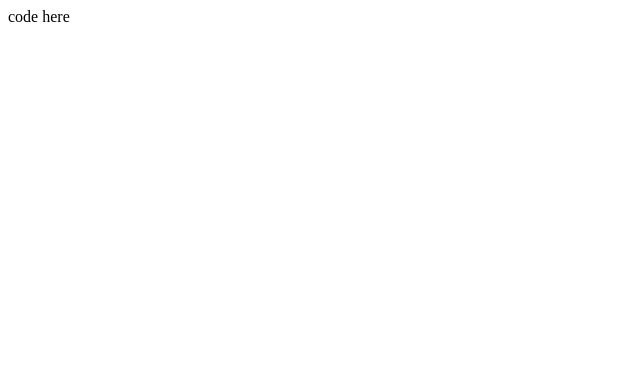
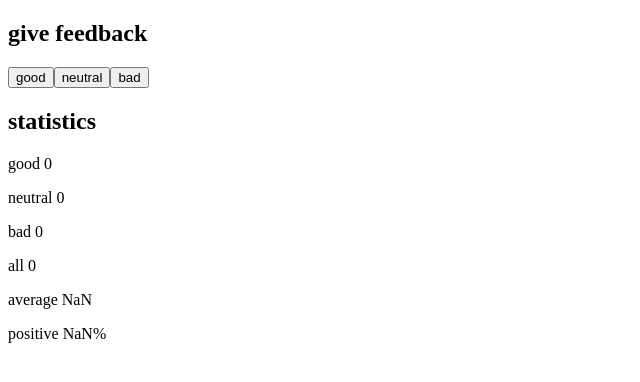
Before and after one commit to Nikols-Venegas/Laboratorio4-ReactHooks, a React (Create React App) app in the folder votaciones/: page / in a window 1280 px wide. Shown: the top 382 px of the page, without its empty margins (0-640 px from the left). Built offline with nearby package versions, Linux system fonts and the light colour scheme.

Commit message:
2. Amplifique estadisticas - VOTACIONES

```diff
--- a/votaciones/src/index.js
+++ b/votaciones/src/index.js
@@ -7,13 +7,45 @@
   const [neutral, setNeutral] = useState(0)
   const [bad, setBad] = useState(0)
 
+  const [average, setAverage] = useState(0)
+
+
+  const clicgood = () => {
+    setGood(good+1)
+    setAverage(average+1)
+  }
+
+  const clicneutral = () => {
+    setNeutral(neutral+1)
+    setAverage(average+0)
+  }
+
+  const clicbad = () => {
+    setBad(bad+1)
+    setAverage(average-1)
+  }
+
+
+
   return (
     <div>
-      code here
+      <div>
+        <h2>give feedback</h2>
+        <button onClick={clicgood}>good</button>
+        <button onClick={clicneutral}>neutral</button>
+        <button onClick={clicbad}>bad</button>
+      </div>
+      <div>
+        <h2>statistics</h2>
+        <p>good {good}</p>
+        <p>neutral {neutral}</p>
+        <p>bad {bad}</p>
+        <p>all {good+neutral+bad}</p>
+        <p>average {average/(good+neutral+bad)}</p>
+        <p>positive {(good/(good+neutral+bad))*100}%</p>
+      </div>
     </div>
   )
 }
 
-ReactDOM.render(<App />,
-  document.getElementById('root')
-)
+ReactDOM.render(<App />, document.getElementById('root'))
```
